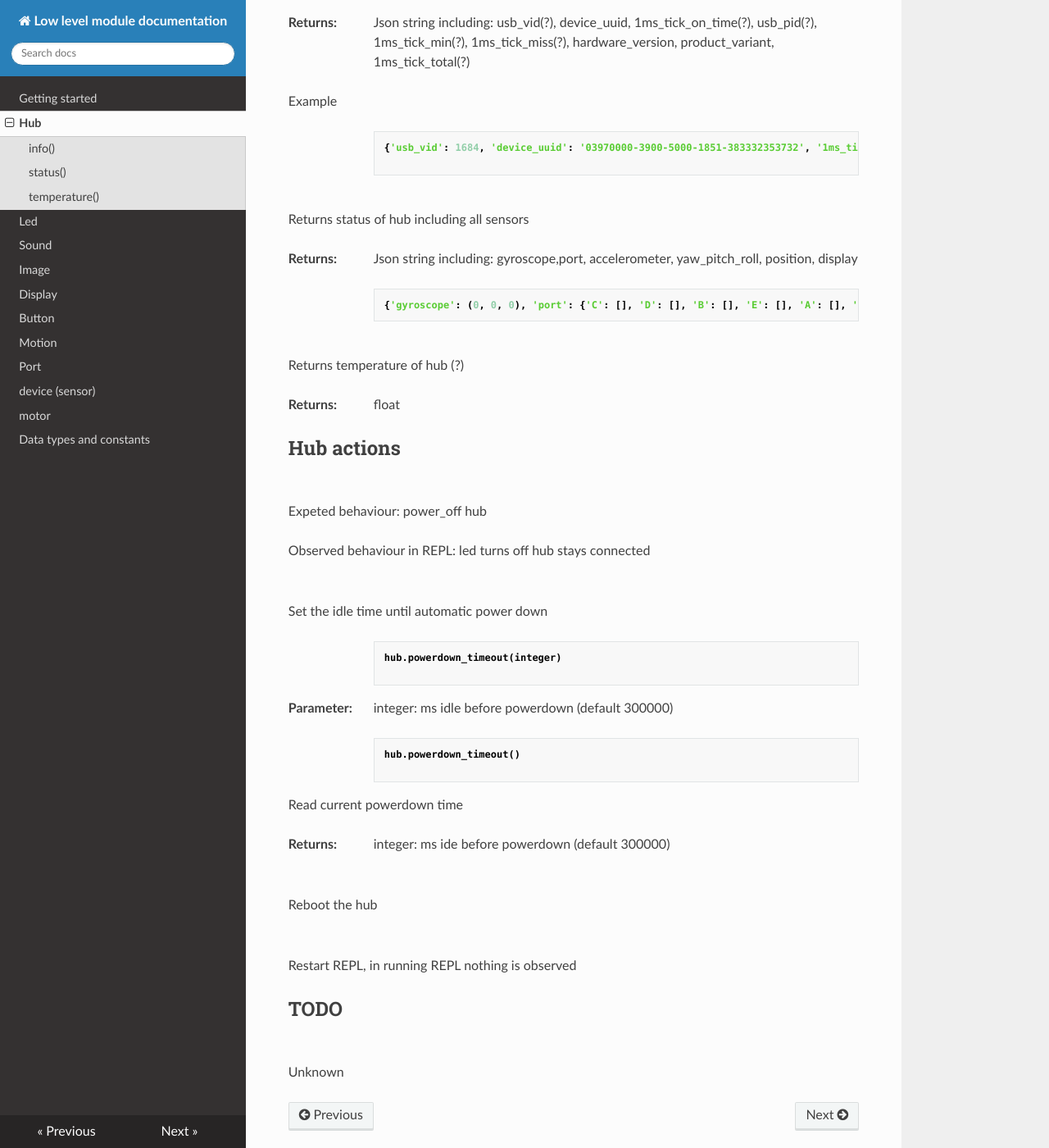
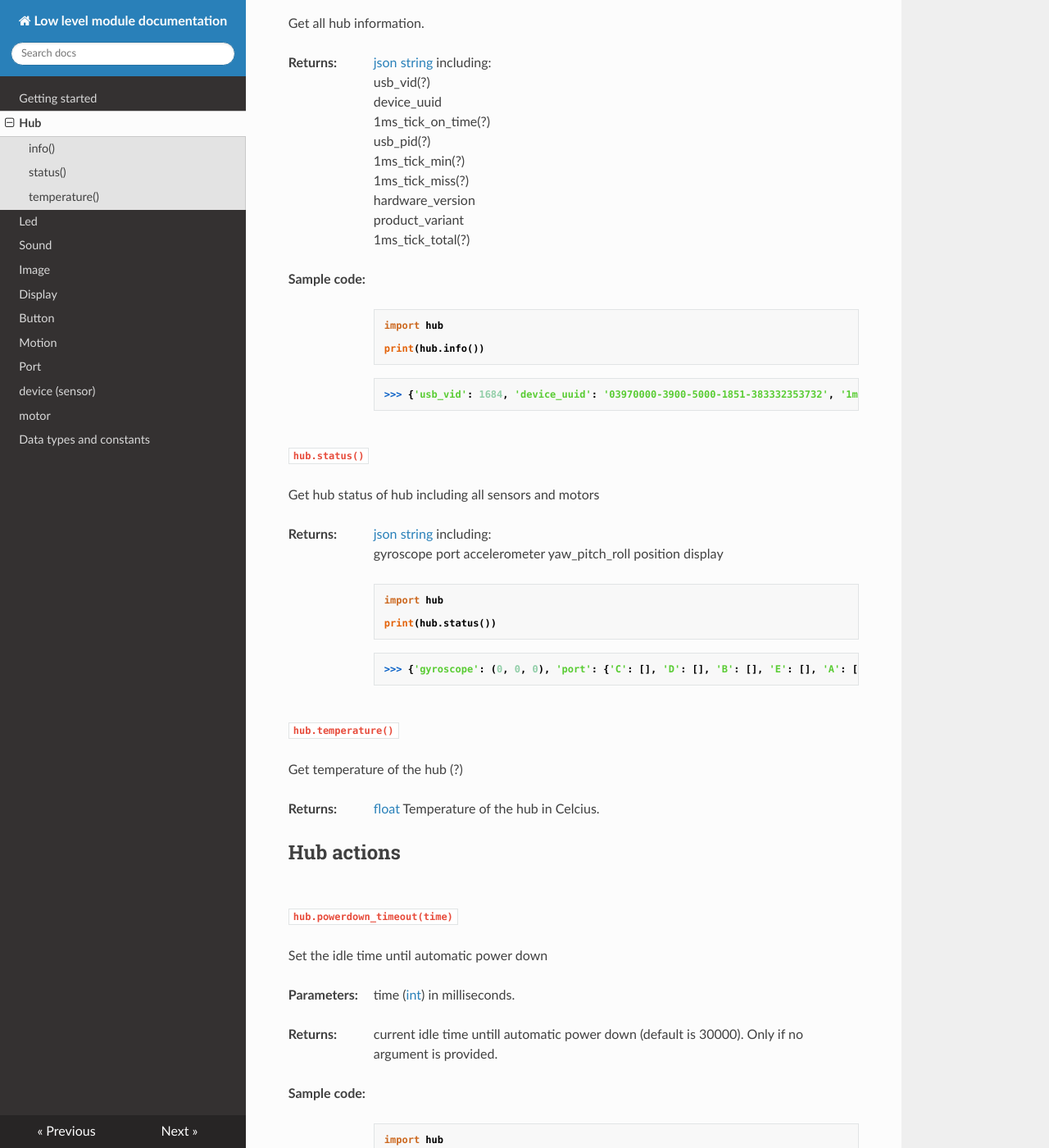
Before and after one commit to NStrijbosch/hub-module-notes, an MkDocs documentation site: the page built from docs/hub.md, in a window 1280 px wide and 1400 px high, scrolled down 213 px. Shown: the whole window at 82% size. Built offline with MkDocs 1.6.1, drawn with Linux system fonts in a browser that asks for light colours; nearby versions of some CDN libraries; some of the changed text lies outside the part shown.

Commit message:
Update hub.md

````diff
--- a/docs/hub.md
+++ b/docs/hub.md
@@ -2,40 +2,119 @@
 
 ## info()
 
-Returns hub information
+`hub.info()`
+
+Get all hub information.
 
 __Returns:__
 
-* Json string including: usb_vid(?), device_uuid, 1ms_tick_on_time(?), usb_pid(?), 1ms_tick_min(?), 1ms_tick_miss(?), hardware_version, product_variant, 1ms_tick_total(?)
+* [json string](data_types.md#json) including:
+  usb_vid(?)
+  device_uuid
+  1ms_tick_on_time(?)
+  usb_pid(?)
+  1ms_tick_min(?)
+  1ms_tick_miss(?)
+  hardware_version
+  product_variant
+  1ms_tick_total(?)
 
-Example
+__Sample code:__
 
 ``` python
-{'usb_vid': 1684, 'device_uuid': '03970000-3900-5000-1851-383332353732', '1ms_tick_on_time': 99.9855, 'usb_pid': 9, '1ms_tick_min': 114000.0, '1ms_tick_miss': 82, 'hardware_version': 'Version_E', '1ms_tick_max': 3.6746e+07, 'product_variant': 0, '1ms_tick_total': 567713}
+import hub
 
+print(hub.info())
+```
+
+```
+>>> {'usb_vid': 1684, 'device_uuid': '03970000-3900-5000-1851-383332353732', '1ms_tick_on_time': 99.9855, 'usb_pid': 9, '1ms_tick_min': 114000.0, '1ms_tick_miss': 82, 'hardware_version': 'Version_E', '1ms_tick_max': 3.6746e+07, 'product_variant': 0, '1ms_tick_total': 567713}
 ```
 
 ## status()
 
-Returns status of hub including all sensors
+`hub.status()`
+
+Get hub status of hub including all sensors and motors
 
 __Returns:__
 
-*  Json string including: gyroscope,port, accelerometer, yaw_pitch_roll, position, display
+*  [json string](data_types.md#json) including:
+   gyroscope
+   port
+   accelerometer
+   yaw_pitch_roll
+   position
+   display
 
 ``` python
-{'gyroscope': (0, 0, 0), 'port': {'C': [], 'D': [], 'B': [], 'E': [], 'A': [], 'F': []}, 'accelerometer': (48, -89, 1010), 'yaw_pitch_roll': (-1, -5, -2), 'position': (-1, -5, -2), 'display': '09090:99999:99999:09990:00900'}
+import hub
+
+print(hub.status())
+```
+
+```
+>>> {'gyroscope': (0, 0, 0), 'port': {'C': [], 'D': [], 'B': [], 'E': [], 'A': [], 'F': []}, 'accelerometer': (48, -89, 1010), 'yaw_pitch_roll': (-1, -5, -2), 'position': (-1, -5, -2), 'display': '09090:99999:99999:09990:00900'}
 ```
 
 ## temperature()
 
-Returns temperature of hub (?)
+`hub.temperature()`
+
+Get temperature of the hub (?)
 
 __Returns:__
 
-* float
+* [float](data_types.md#float) Temperature of the hub in Celcius.
 
 # Hub actions
+
+## powerdown_timeout()
+
+`hub.powerdown_timeout(time)`
+
+Set the idle time until automatic power down
+
+__Parameters:__
+
+*  time ([int](data_types.md#int)) in milliseconds.
+
+__Returns:__
+
+*  current idle time untill automatic power down (default is 30000). Only if no argument is provided.
+
+__Sample code:__
+
+``` python
+import hub
+
+hub.powerdown_timeout(40000)
+
+print('Time until automatic powerdown: '+str(hub.powerdown_timeout())+ ' ms')
+```
+```
+>>> Time until automatic powerdown: 40000 ms
+```
+
+## reset()
+
+`hub.reset()`
+
+Roboot the hub.
+
+__Sample code:__
+
+``` python
+import hub
+
+hub.reset()
+```
+
+# TODO
+
+## repl_restart()
+
+Restart REPL, in running REPL nothing is observed
 
 ## power_off()
 
@@ -43,41 +122,6 @@ Expeted behaviour: power_off hub
 
 Observed behaviour in REPL: led turns off hub stays connected
 
-## powerdown_timeout()
-
-Set the idle time until automatic power down
-
-``` python
-hub.powerdown_timeout(integer)
-
-```
-
-__Parameter:__
-
-* integer: ms idle before powerdown (default 300000)
-
-``` python
-hub.powerdown_timeout()
-
-```
-Read current powerdown time
-
-__Returns:__
-
-* integer: ms ide before powerdown (default 300000)
-
-
-## reset()
-
-Reboot the hub
-
-## repl_restart()
-
-Restart REPL, in running REPL nothing is observed
-
-
-# TODO
-
 
 ## file_tansfer()
 
````
